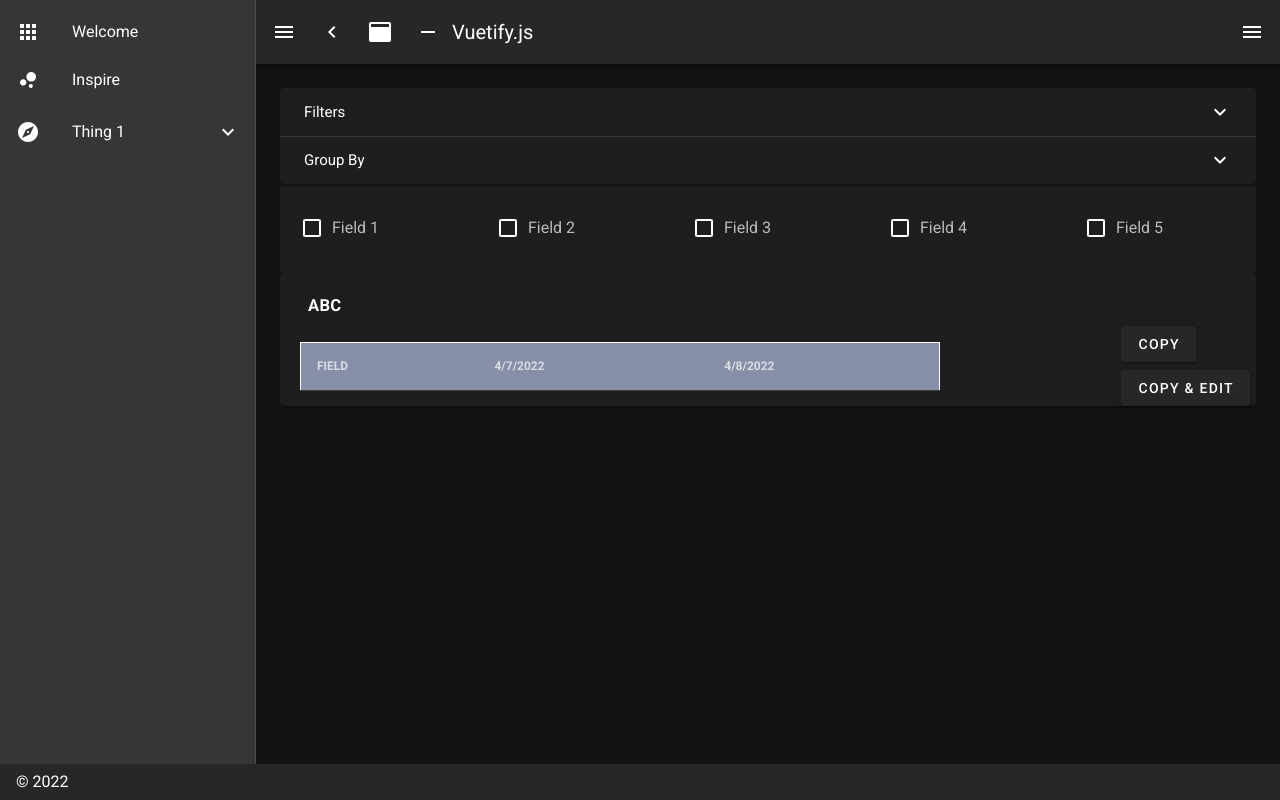
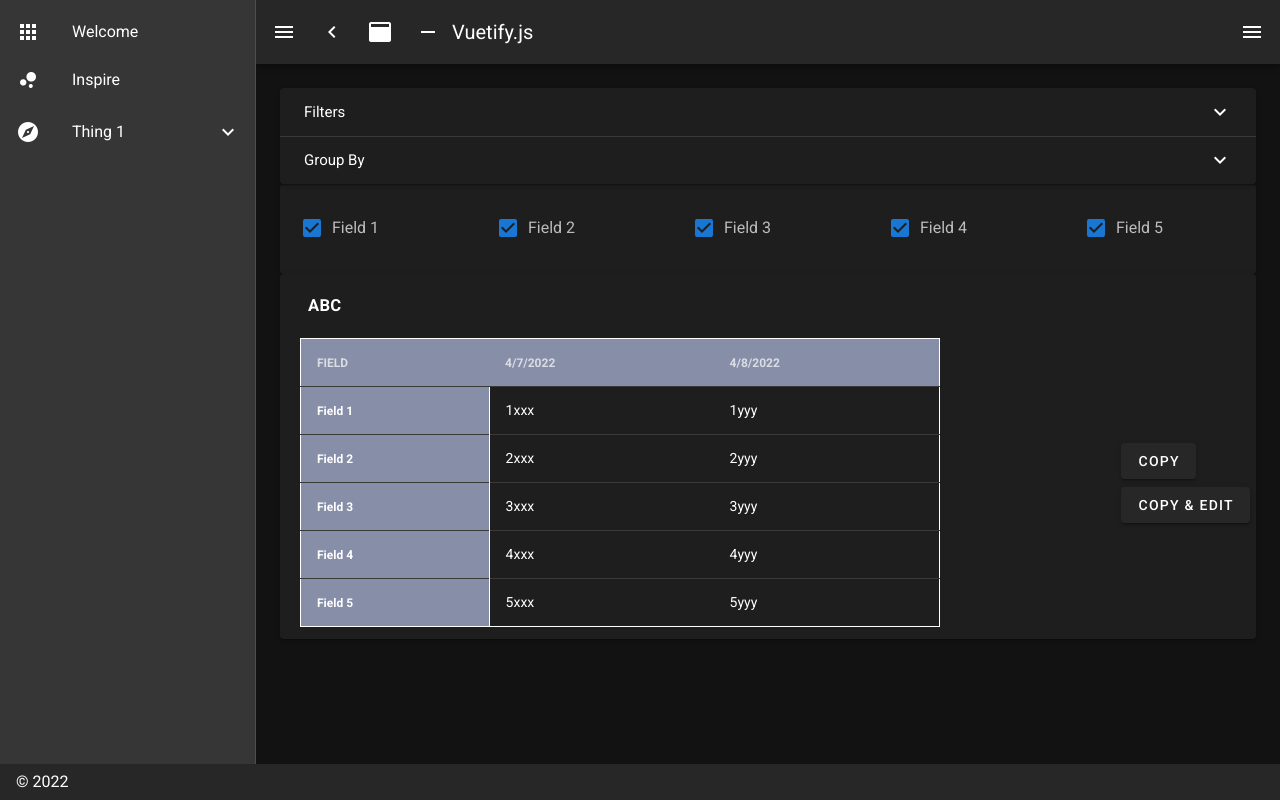
Before and after one commit to wei-huang-dev/vue_django_demo, a Nuxt app in the folder vuePracticeApp/: page /App1 in a window 1280 px wide. Built offline with nearby package versions, Linux system fonts and the light colour scheme.

Commit message:
UI-21: Initial checked all field boxes

```diff
--- a/vuePracticeApp/pages/App1.vue
+++ b/vuePracticeApp/pages/App1.vue
@@ -174,18 +174,11 @@
                 'yyy',
             ],
 
-            field1: false,
-            field2: false,
-            field3: false,
-            field4: false,
-            field5: false,
-
-            newDate: 0,
             lastDate: new Date(),
             newDate: new Date(),
             idNum: 0,
-            // table
-            fields: [],
+
+            fields: ["Field 1", "Field 2","Field 3","Field 4","Field 5"],
         }
     },
     methods: {
```
